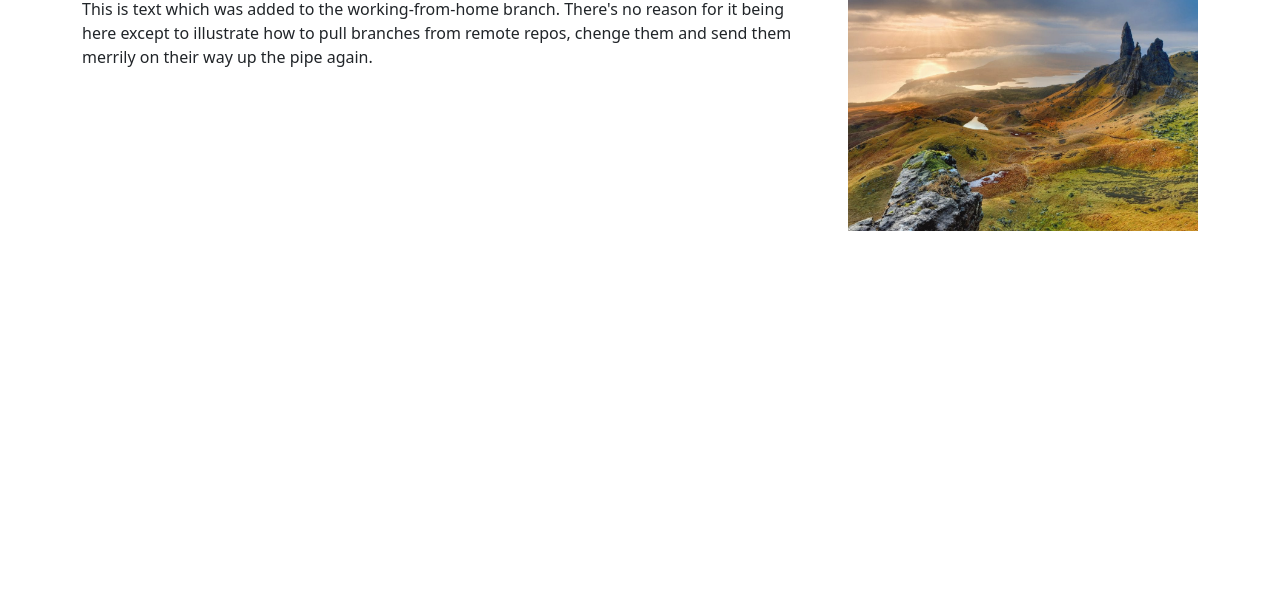
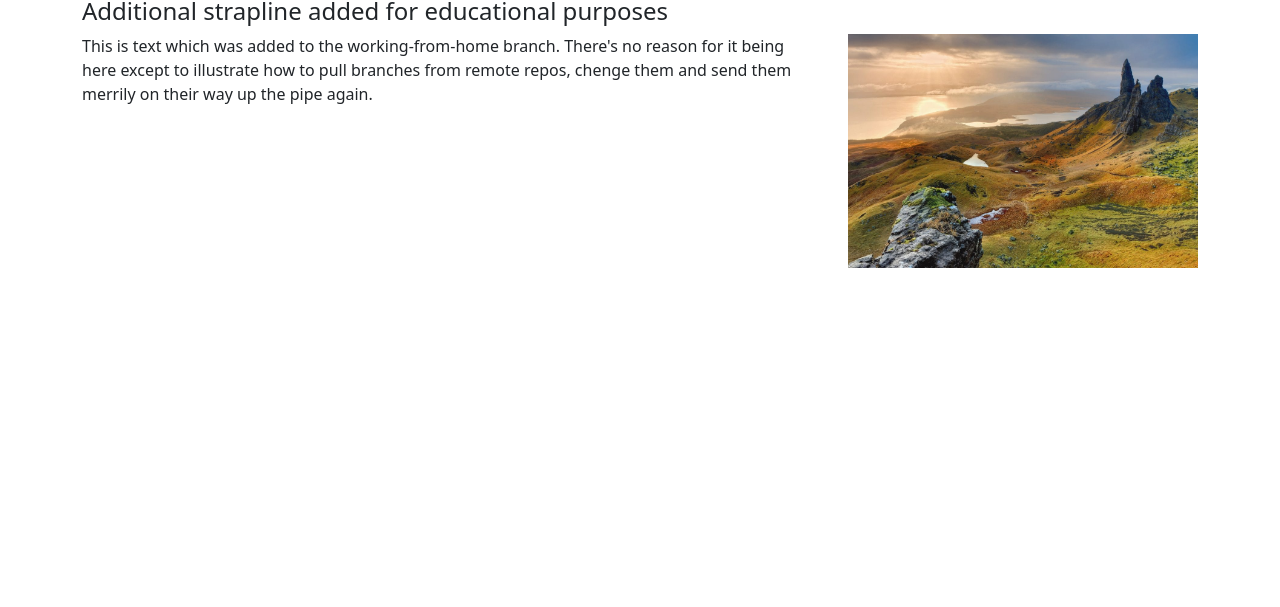
Before and after one commit to stefemil/training_1, a plain HTML site: page about.html in a window 1280 px wide. Shown: the part 193-800 px from the top of the page. Drawn offline with nearby package versions, Linux system fonts and the light colour scheme.

Commit message:
changes to about page

```diff
--- a/about.html
+++ b/about.html
@@ -41,6 +41,7 @@
             <div class="col">
                <h1>All about this website</h1>
                <h2>About Page Strapline</h2>
+               <h4>Additional strapline added for educational purposes</h4>
                <p><img src="img/Scottish-Highlands-Hiking-Guide-1155x770.jpg" style="width: 350px; height: auto; float:right; margin-left: 2rem; margin-bottom: 2rem;"/>This is text which was added to the working-from-home branch. There's no reason for it being here except to illustrate how to pull branches from remote repos, chenge them and send them merrily on their way up the pipe again.</p>
             </div>
         </div>
```
